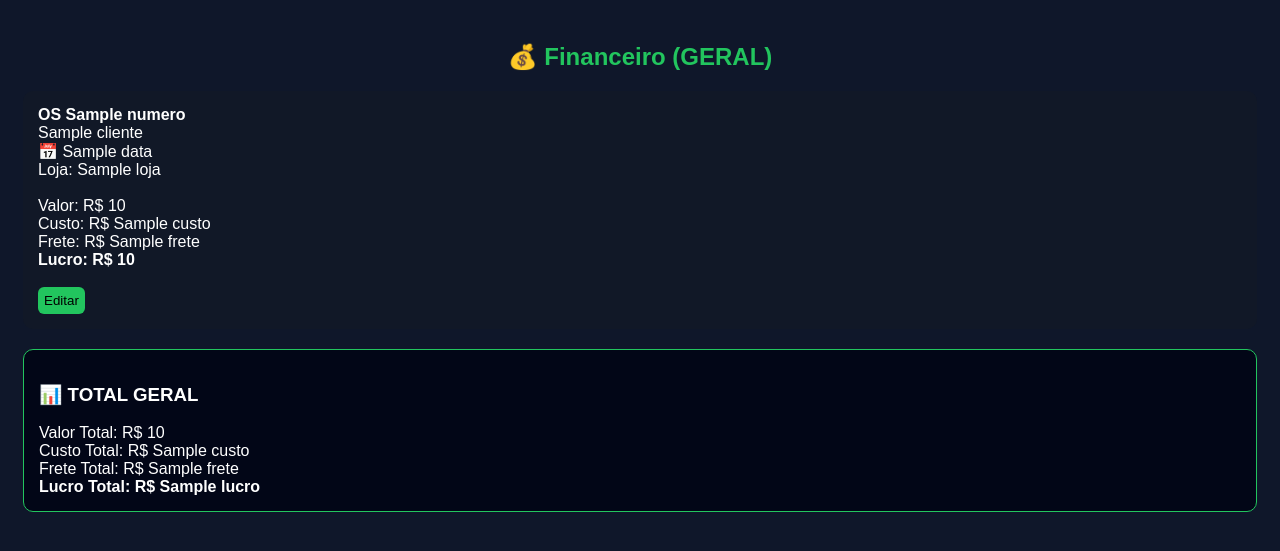
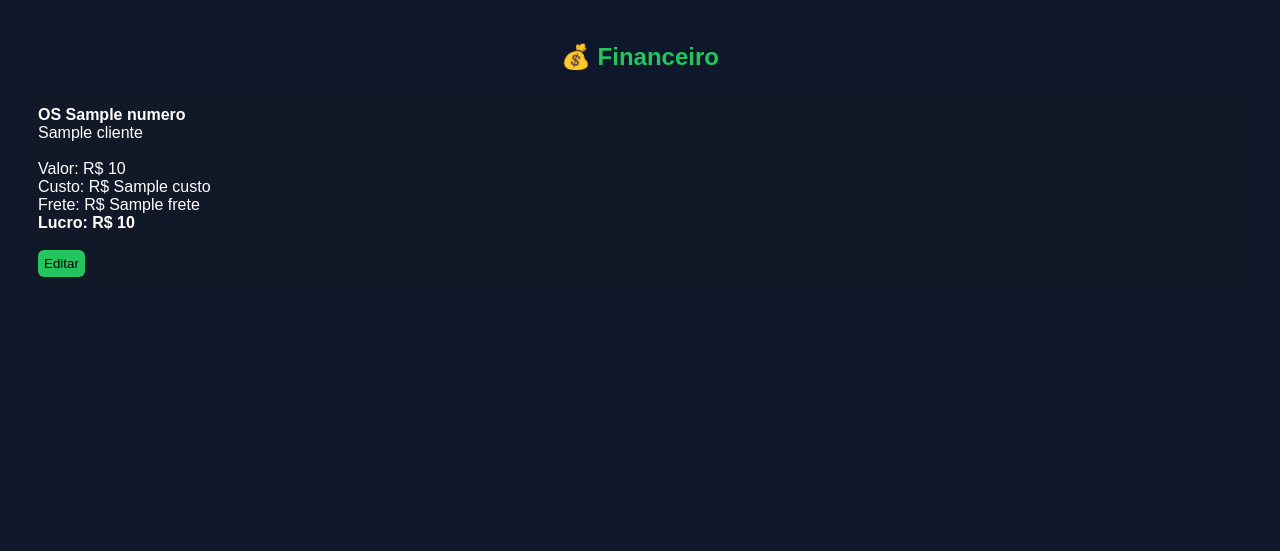
Before and after one commit to LACellcelulares/lacellsistema, a Flask app: template templates/financeiro_login.html in a window 1280 px wide. Shown: the top 551 px of the page. Run offline with Flask 3, Linux system fonts and the light colour scheme; the template is opened without the code that fills it: most values are stand-ins (such as "Sample title", 1, 10 or a date in 2020).

Commit message:
Update financeiro_login.html

```diff
--- a/templates/financeiro_login.html
+++ b/templates/financeiro_login.html
@@ -1,6 +1,5 @@
 <!DOCTYPE html>
 <html lang="pt-br">
-
 <head>
 <meta charset="UTF-8">
 
@@ -15,14 +14,6 @@ h2{text-align:center;color:#22c55e;}
     border-radius:10px;
 }
 
-.total{
-    background:#020617;
-    padding:15px;
-    border-radius:10px;
-    margin-top:20px;
-    border:1px solid #22c55e;
-}
-
 button{
     background:#22c55e;
     border:none;
@@ -34,14 +25,12 @@ button{
 
 <body>
 
-<h2>💰 Financeiro (GERAL)</h2>
+<h2>💰 Financeiro</h2>
 
 {% for os in lista %}
 <div class="card">
 <b>OS {{ os.numero }}</b><br>
-{{ os.cliente }}<br>
-📅 {{ os.data }}<br>
-Loja: {{ os.loja }}<br><br>
+{{ os.cliente }}<br><br>
 
 Valor: R$ {{ os.valor }}<br>
 Custo: R$ {{ os.custo or 0 }}<br>
@@ -53,15 +42,5 @@ Frete: R$ {{ os.frete or 0 }}<br>
 </div>
 {% endfor %}
 
-<div class="total">
-<h3>📊 TOTAL GERAL</h3>
-
-Valor Total: R$ {{ total }}<br>
-Custo Total: R$ {{ custo }}<br>
-Frete Total: R$ {{ frete }}<br>
-
-<b>Lucro Total: R$ {{ lucro }}</b>
-</div>
-
 </body>
 </html>
```
